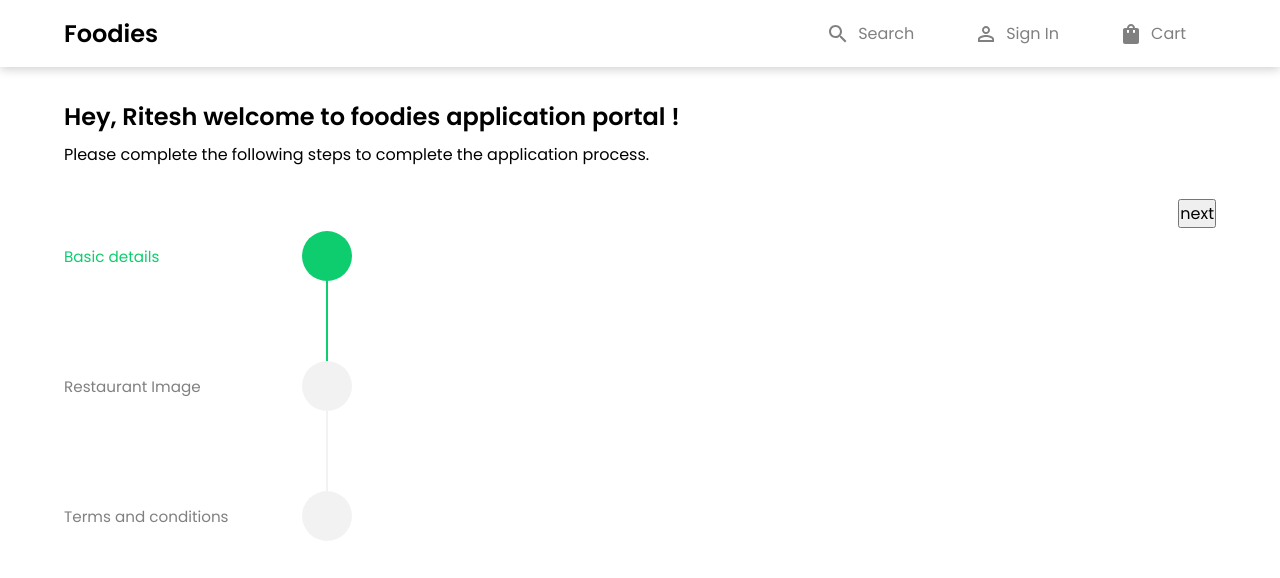
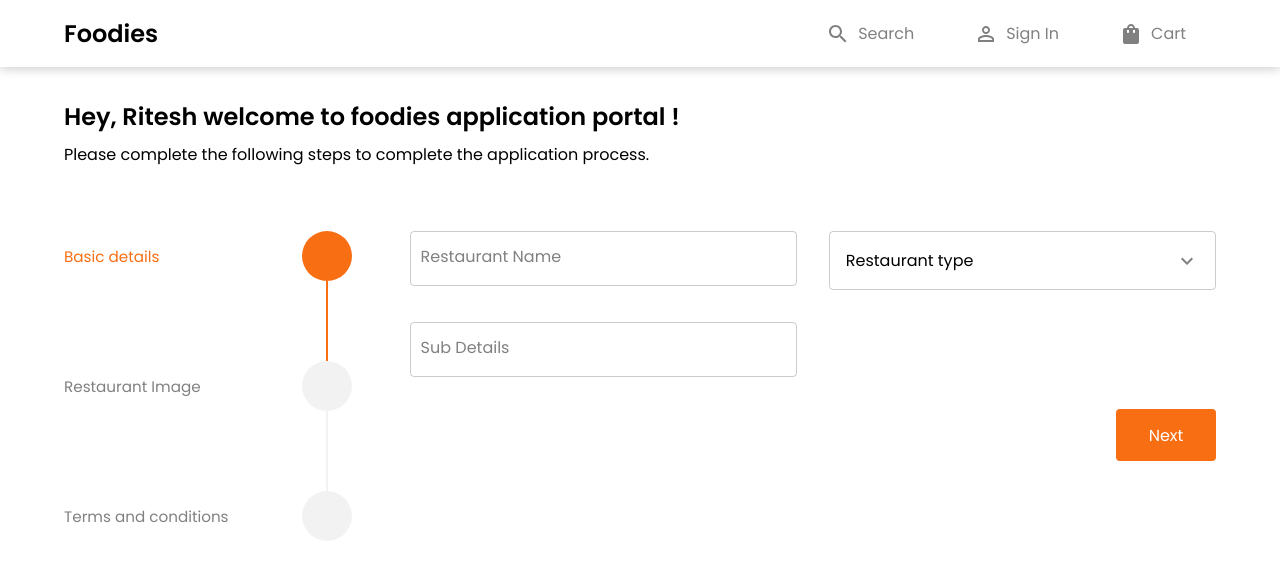
Before and after one commit to ritesh-15/food-delivary, a React (Create React App) app in the folder client/: page /add-restaurant in a window 1280 px wide. Shown: the top 578 px of the page. Built offline with nearby package versions, Linux system fonts and the light colour scheme.

Commit message:
Completed application form

```diff
--- a/client/src/pages/add-restaurant/AddResturant.styled.ts
+++ b/client/src/pages/add-restaurant/AddResturant.styled.ts
@@ -18,7 +18,7 @@ export const Heading = styled.div`
 `;
 
 export const StatusDiv = styled.div`
-  margin-top: 2em;
+  /* margin-top: 2em; */
   width: 25%;
 `;
 
@@ -44,7 +44,7 @@ export const Status = styled.div<props>`
     width: 50px;
     height: 50px;
     background: ${({ theme, active }) =>
-      active ? theme.colors.secondary : "rgba(0, 0, 0, 0.05)"};
+      active ? theme.colors.primary : "rgba(0, 0, 0, 0.05)"};
     border-radius: 50%;
     position: relative;
     transition: background 160ms ease-in;
@@ -55,7 +55,7 @@ export const Status = styled.div<props>`
       width: 2px;
       height: 160%;
       background: ${({ theme, active }) =>
-        active ? theme.colors.secondary : "rgba(0, 0, 0, 0.05)"};
+        active ? theme.colors.primary : "rgba(0, 0, 0, 0.05)"};
       left: 0;
       right: 0;
       top: 50px;
@@ -67,12 +67,12 @@ export const Status = styled.div<props>`
     font-size: 0.95rem;
     margin-right: 4em;
     color: ${({ theme, active }) =>
-      active ? theme.colors.secondary : theme.colors.textLight};
+      active ? theme.colors.primary : theme.colors.textLight};
   }
 `;
 
 export const FormContainer = styled.div`
   display: flex;
-  margin-top: 2em;
+  margin-top: 4em;
   justify-content: space-between;
 `;
--- a/client/src/pages/add-restaurant/steps/agreement/Agreement.styled.ts
+++ b/client/src/pages/add-restaurant/steps/agreement/Agreement.styled.ts
@@ -1 +1,28 @@
 import styled from "styled-components";
+
+export const AgreementContainer = styled.div`
+  width: 70%;
+
+  button {
+    background: ${({ theme }) => theme.colors.primary};
+    color: #fff;
+    width: fit-content;
+    margin-top: 2em;
+
+    &:first-child {
+      background: transparent;
+      color: ${({ theme }) => theme.colors.primary};
+    }
+  }
+
+  div {
+    display: flex;
+    align-items: flex-start;
+
+    input {
+      margin-right: 1em;
+      margin-top: 0.5em;
+      cursor: pointer;
+    }
+  }
+`;
--- a/client/src/pages/add-restaurant/steps/agreement/Agreement.tsx
+++ b/client/src/pages/add-restaurant/steps/agreement/Agreement.tsx
@@ -1,10 +1,25 @@
 import { useRestaurantStep } from "../../../../hooks";
+import Button from "../../../../styles/Button";
+import Flex from "../../../../styles/Flex";
+import { AgreementContainer } from "./Agreement.styled";
 
 export default function Agreement() {
   const { prevStep } = useRestaurantStep();
   return (
-    <div>
-      <button onClick={prevStep}>prev</button>
-    </div>
+    <AgreementContainer>
+      <div>
+        <input type="checkbox" />
+        <p>
+          Lorem ipsum dolor sit amet consectetur adipisicing elit. Voluptates in
+          vitae debitis culpa? Odit veniam sequi, ipsum dolor optio aliquam
+          molestiae sunt, incidunt, magnam provident id natus ullam pariatur
+          eaque!
+        </p>
+      </div>
+      <Flex>
+        <Button onClick={prevStep}>Previous</Button>
+        <Button>Submit</Button>
+      </Flex>
+    </AgreementContainer>
   );
 }
--- a/client/src/pages/add-restaurant/steps/basicdetails/Basicdetails.styled.ts
+++ b/client/src/pages/add-restaurant/steps/basicdetails/Basicdetails.styled.ts
@@ -1 +1,27 @@
 import styled from "styled-components";
+
+export const BasicDetailsContainer = styled.div`
+  width: 70%;
+
+  button {
+    background: ${({ theme }) => theme.colors.primary};
+    color: #fff;
+    margin-top: 2em;
+    margin-left: auto;
+    width: 100px;
+  }
+`;
+
+export const Grid = styled.div`
+  display: grid;
+  grid-template-columns: repeat(2, 1fr);
+  grid-gap: 2em;
+
+  @media (max-width: 768px) {
+    grid-template-columns: 1fr;
+  }
+`;
+
+export const FormControl = styled.div``;
+
+export const Row = styled.div``;
--- a/client/src/pages/add-restaurant/steps/basicdetails/Basicdetails.tsx
+++ b/client/src/pages/add-restaurant/steps/basicdetails/Basicdetails.tsx
@@ -1,11 +1,66 @@
+import { ChangeEvent, useState } from "react";
+import { Input, SelectBox } from "../../../../components";
 import { useRestaurantStep } from "../../../../hooks";
+import Button from "../../../../styles/Button";
+import Flex from "../../../../styles/Flex";
+import {
+  BasicDetailsContainer,
+  FormControl,
+  Grid,
+  Row,
+} from "./Basicdetails.styled";
+
+const FOODTYPE = ["Vegiterian", "Non vegiterian", "Both"];
 
 export default function Basicdetails() {
   const { nextStep } = useRestaurantStep();
+  const [values, setValues] = useState({
+    name: "",
+    subDetails: "",
+  });
+  const [restaurantType, setRestaurantType] = useState("");
+
+  const handleChange = (e: ChangeEvent<HTMLInputElement>) => {
+    const { name, value } = e.target;
+
+    setValues({ ...values, [name]: value });
+  };
 
   return (
-    <div>
-      <button onClick={nextStep}>next</button>
-    </div>
+    <BasicDetailsContainer>
+      <Row>
+        <Grid>
+          <FormControl>
+            <Input
+              name="name"
+              onChange={handleChange}
+              value={values.name}
+              title="Restaurant Name"
+              type="text"
+            />
+          </FormControl>
+          <FormControl>
+            <SelectBox
+              options={FOODTYPE}
+              label="Restaurant type"
+              current={restaurantType}
+              changeCurrent={setRestaurantType}
+            />
+          </FormControl>
+          <FormControl>
+            <Input
+              name="subDetails"
+              onChange={handleChange}
+              value={values.subDetails}
+              title="Sub Details"
+              type="text"
+            />
+          </FormControl>
+        </Grid>
+        <Flex>
+          <Button onClick={nextStep}>Next</Button>
+        </Flex>
+      </Row>
+    </BasicDetailsContainer>
   );
 }
--- a/client/src/pages/add-restaurant/steps/image/RestaurantImage.styled.ts
+++ b/client/src/pages/add-restaurant/steps/image/RestaurantImage.styled.ts
@@ -1 +1,47 @@
 import styled from "styled-components";
+
+export const ImagesContainer = styled.div`
+  width: 70%;
+
+  input {
+    display: none;
+  }
+
+  label {
+    color: ${({ theme }) => theme.colors.primary};
+    margin-top: 1em;
+    display: block;
+    font-size: 1.1rem;
+    cursor: pointer;
+    text-align: center;
+  }
+
+  button {
+    background: ${({ theme }) => theme.colors.primary};
+    color: #fff;
+    width: fit-content;
+
+    &:first-child {
+      background: transparent;
+      color: ${({ theme }) => theme.colors.primary};
+    }
+  }
+`;
+
+export const ImageDiv = styled.div`
+  width: 100%;
+  height: 300px;
+  overflow: hidden;
+  border-radius: 1em;
+
+  img {
+    width: 100%;
+    height: auto;
+  }
+`;
+
+export const BtnContainer = styled.div`
+  display: flex;
+  justify-content: space-between;
+  margin-top: 2em;
+`;
--- a/client/src/pages/add-restaurant/steps/image/RestaurantImage.tsx
+++ b/client/src/pages/add-restaurant/steps/image/RestaurantImage.tsx
@@ -1,12 +1,30 @@
 import { useRestaurantStep } from "../../../../hooks";
+import Button from "../../../../styles/Button";
+import Flex from "../../../../styles/Flex";
+import {
+  BtnContainer,
+  ImageDiv,
+  ImagesContainer,
+} from "./RestaurantImage.styled";
 
 export default function RestaurantImage() {
   const { prevStep, nextStep } = useRestaurantStep();
 
   return (
-    <div>
-      <button onClick={prevStep}>prev</button>
-      <button onClick={nextStep}>next</button>
-    </div>
+    <ImagesContainer>
+      <ImageDiv>
+        <img
+          src="https://images.unsplash.com/photo-1641857800507-a6048a9d99a0?ixlib=rb-1.2.1&ixid=MnwxMjA3fDB8MHxlZGl0b3JpYWwtZmVlZHwyfHx8ZW58MHx8fHw%3D&auto=format&fit=crop&w=500&q=60"
+          alt=""
+        />
+      </ImageDiv>
+      <label htmlFor="cover">Choose a picture</label>
+      <input type="file" id="cover" />
+
+      <BtnContainer>
+        <Button onClick={prevStep}>Previous</Button>
+        <Button onClick={nextStep}>Next</Button>
+      </BtnContainer>
+    </ImagesContainer>
   );
 }
```
